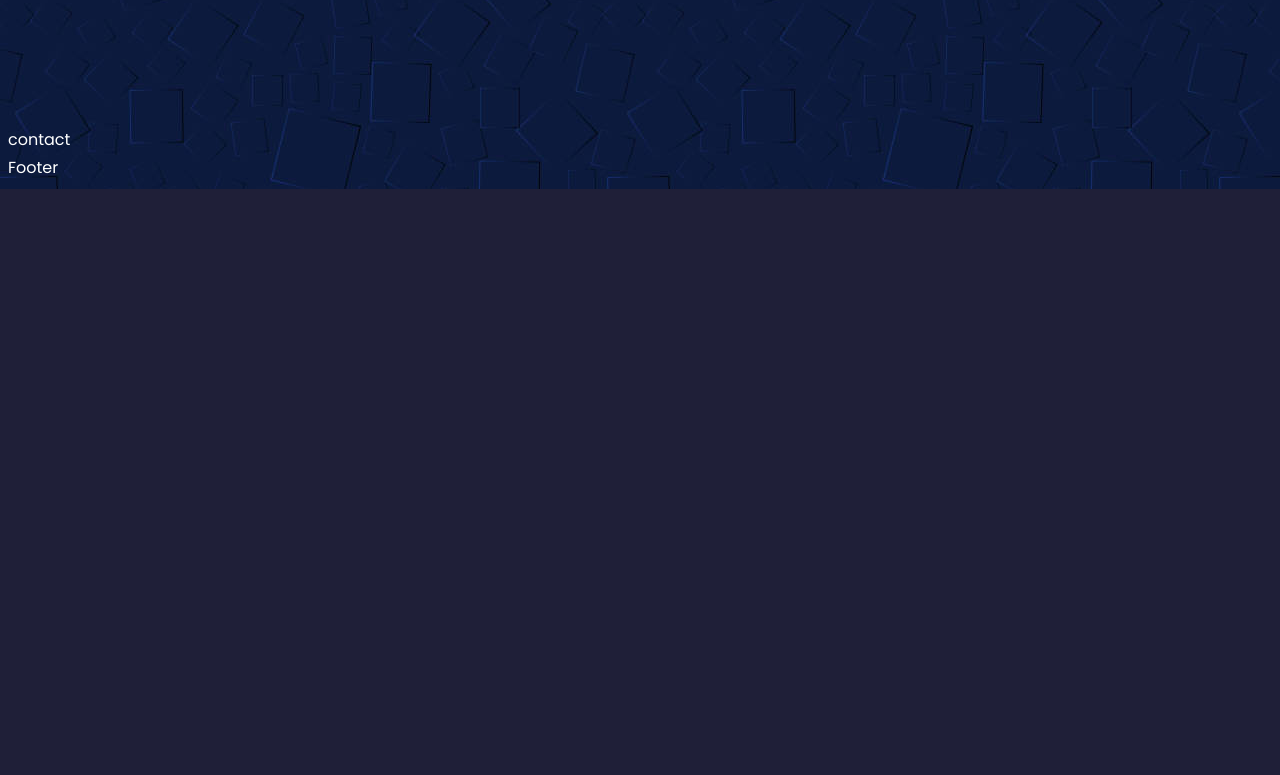
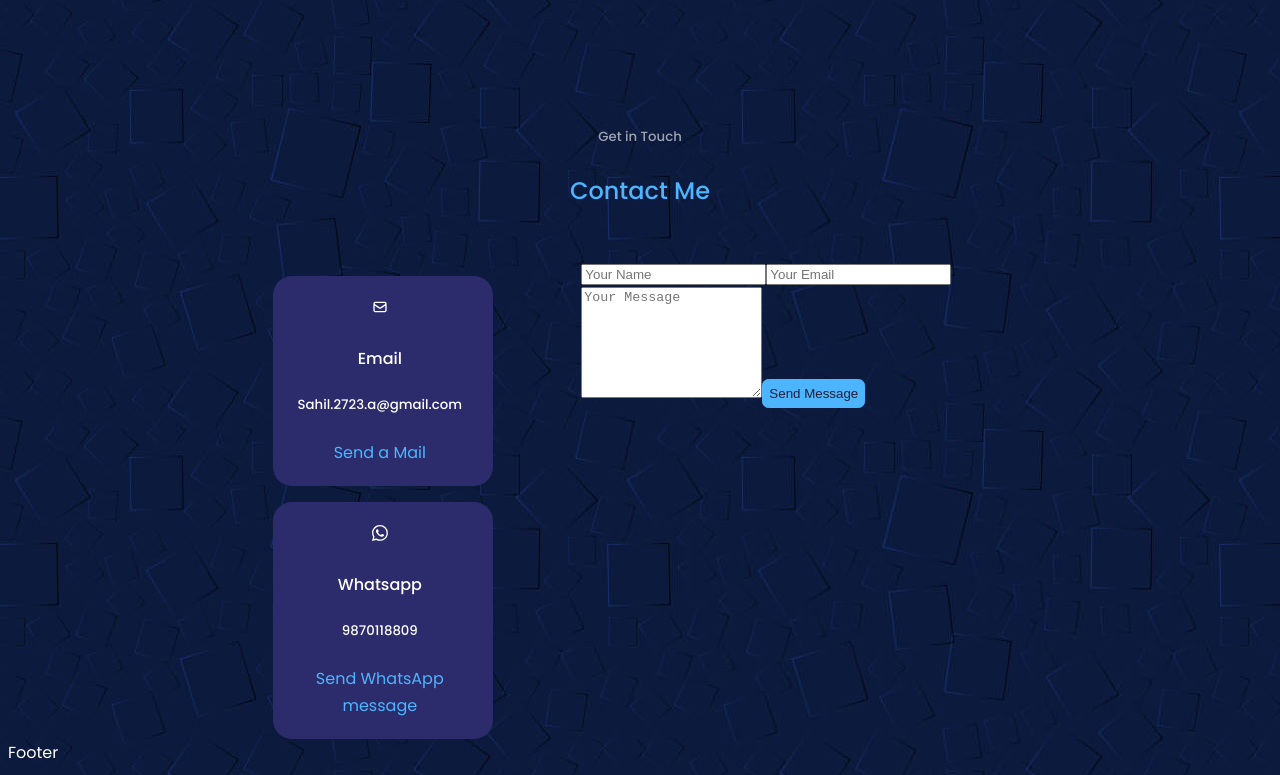
Before and after one commit to Sahil-2309/Portfolio-Main, a React (Create React App) app: page / in a window 1280 px wide. Shown: the part 4242-5017 px from the top of the page. Before the commit the page ends 4431 px from the top, so only its background shows below. Built offline with nearby package versions, Linux system fonts and the light colour scheme; a web font is replaced by a local one.

Commit message:
added contact

```diff
--- a/src/components/contact/Contact.jsx
+++ b/src/components/contact/Contact.jsx
@@ -1,8 +1,47 @@
 import React from 'react'
 import '../../index.css'
-
+import './contact.css'
+import { HiOutlineMail } from 'react-icons/hi'
+import { BsWhatsapp } from 'react-icons/bs'
 const contact = () => {
-  return <section id='contact'>contact</section>
+  return (
+    <section id='contact'>
+      <h5>Get in Touch</h5>
+      <h2>Contact Me</h2>
+      <div className='container contact__container'>
+        <div className='contact__options'>
+          <article className='contact__option'>
+            <HiOutlineMail />
+            <h4>Email</h4>
+            <h5>Sahil.2723.a@gmail.com</h5>
+            <a href='mailto:sahil.2723.a@gmail.com' target='_blank'>
+              Send a Mail
+            </a>
+          </article>
+          <article className='contact__option'>
+            <BsWhatsapp />
+            <h4>Whatsapp</h4>
+            <h5>9870118809</h5>
+            <a href='https://wa.me/919870118809' target='_blank'>
+              Send WhatsApp message
+            </a>
+          </article>
+        </div>
+        <form action=''>
+          <input type='text' name='name' placeholder='Your Name' required />
+          <input type='text' name='email' placeholder='Your Email' required />
+          <textarea
+            name='message'
+            rows='7'
+            placeholder='Your Message'
+          ></textarea>
+          <button type='submit' className='btn btn-primary'>
+            Send Message
+          </button>
+        </form>
+      </div>
+    </section>
+  )
 }
 
 export default contact
--- /dev/null
+++ b/src/components/contact/contact.css
@@ -0,0 +1,21 @@
+.container.contact__container {
+  width: 58%;
+  display: grid;
+  grid-template-columns: 30% 58%;
+  gap: 12%;
+}
+.container__options {
+  display: flex;
+  flex-direction: column;
+  gap: 1.2rem;
+}
+.contact__option {
+  background: var(--color-bg-variant);
+  padding: 1.2rem;
+  padding-left: 0.75rem;
+  border-radius: 1.2rem;
+  margin-top: 1rem;
+  text-align: center;
+  border: 1px solid transparent;
+  transition: var(--transition);
+}
```
